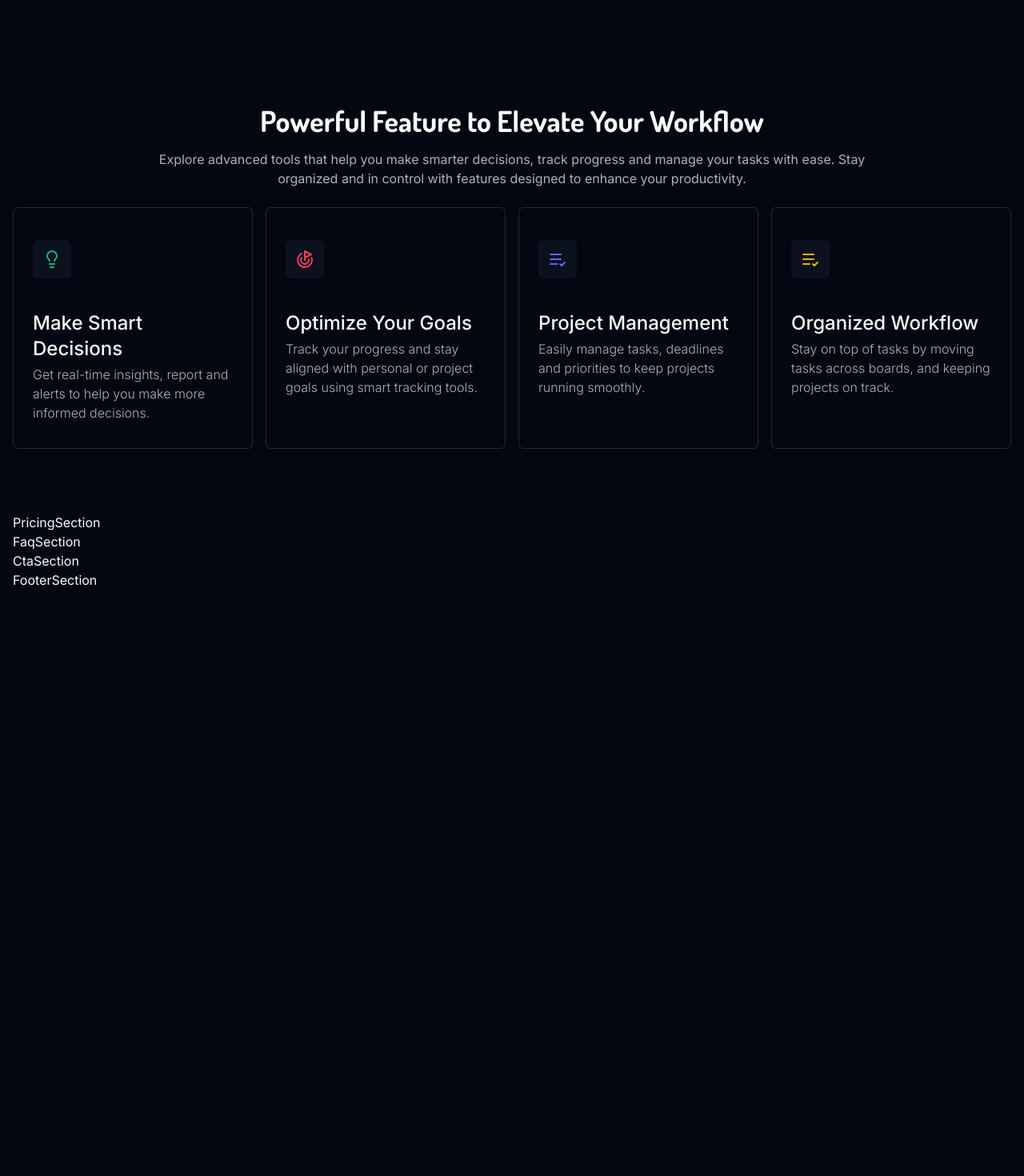
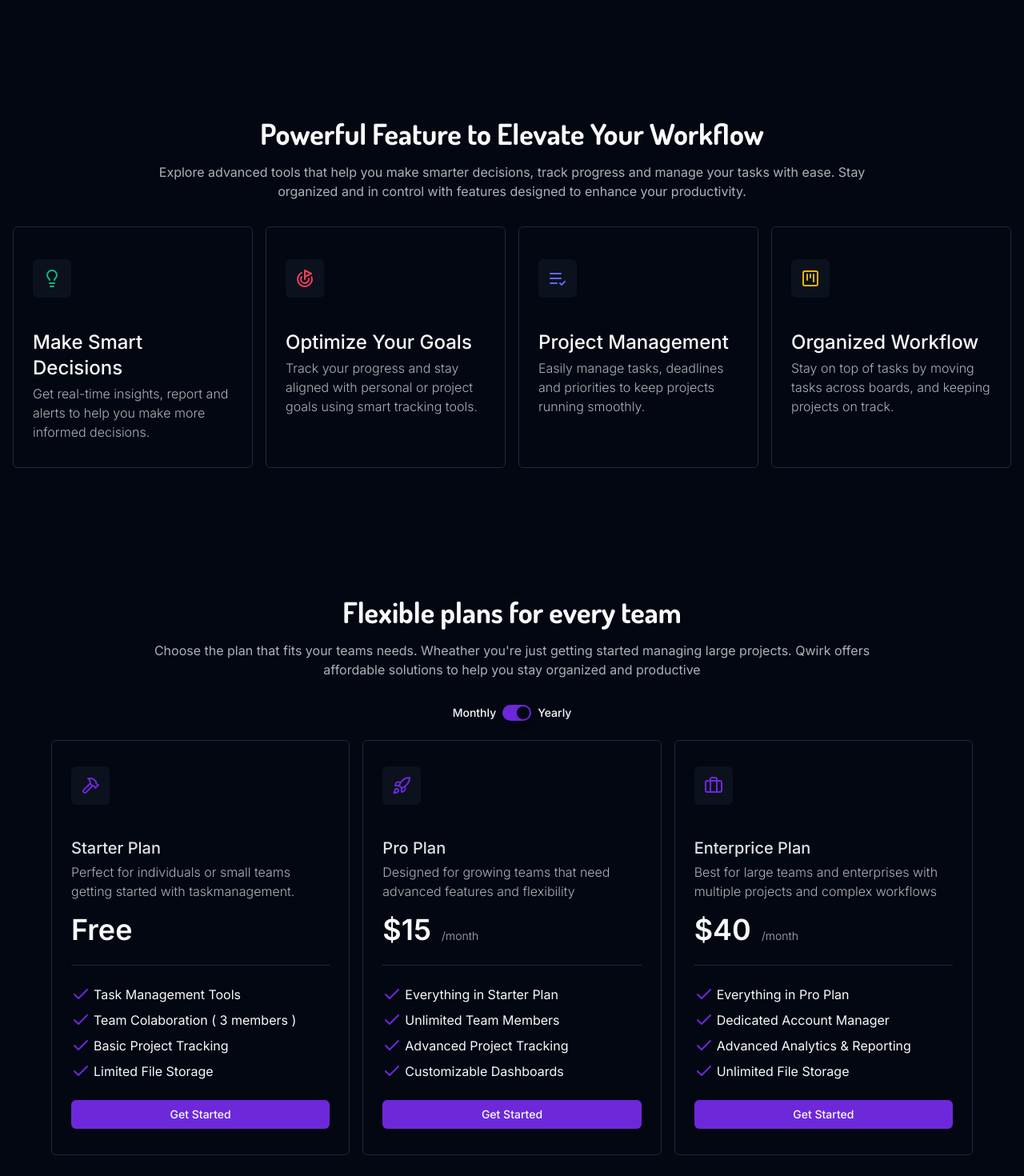
Before and after one commit to Shazzad998/qwirk-landing-page, a Next.js app: page / in a window 1280 px wide. Shown: the part 2140-3610 px from the top of the page at 80% size. Before the commit the page ends 2885 px from the top, so only its background shows below. Built offline with nearby package versions, Linux system fonts and the light colour scheme.

Commit message:
Pricing Section Design

```diff
--- /dev/null
+++ b/components/PricingCard.tsx
@@ -0,0 +1,72 @@
+import React, { ReactNode } from "react";
+import { Button } from "./ui/button";
+import { Check } from "lucide-react";
+
+export type PricingCardProps = {
+  icon: ReactNode;
+  title: string;
+  text: string;
+  price: string;
+  priceYearly: string;
+  yearly?: boolean;
+  features: string[];
+  buttonText: string;
+  monthly?: boolean;
+  buttonVariant?:
+    | "ghost"
+    | "default"
+    | "destructive"
+    | "outline"
+    | "link"
+    | "secondary";
+};
+
+const PricingCard = ({
+  icon,
+  title,
+  text,
+  price,
+  priceYearly,
+  features,
+  buttonText,
+  buttonVariant,
+  monthly,
+  yearly,
+}: PricingCardProps) => {
+  return (
+    <div className=" border border-border rounded-md px-4 py-6 md:px-6 md:py-8 text-sm md:text-base group transition-color ease-in duration-200 group hover:border-primary/40 hover:bg-primary/5">
+      <div className=" border-b border-border pb-6 mb-6">
+        <div className=" w-12 h-12 flex items-center justify-center bg-muted/30 rounded-md mb-10 text-primary group-hover:bg-muted/70 transition-color ease-in duration-200">
+          {icon}
+        </div>
+
+        <h4 className=" text-lg md:text-xl font-medium mb-1 text-foreground/90">
+          {title}
+        </h4>
+        <p className=" font-light text-foreground/70 mb-4">{text}</p>
+        <h3 className=" text-3xl md:text-4xl font-semibold">
+          {yearly ? priceYearly : price}{" "}
+          {monthly && (
+            <span className=" pl-1 text-sm font-light text-foreground/70">
+              /month
+            </span>
+          )}
+        </h3>
+      </div>
+      <div className=" flex flex-col gap-2 mb-6">
+        {features.map((feature, index) => (
+          <div className=" flex items-center gap-1 flex-wrap" key={index}>
+            <Check className=" text-primary" />
+            <span> {feature}</span>
+          </div>
+        ))}
+      </div>
+      <Button variant={buttonVariant} className=" w-full">
+        {" "}
+        {buttonText}
+      </Button>
+    </div>
+  );
+};
+
+export default PricingCard;
--- /dev/null
+++ b/components/SectionHeader.tsx
@@ -0,0 +1,48 @@
+import { cn } from "@/lib/utils";
+import React from "react";
+
+type SectionHeaderProps = {
+  className?: string;
+  headerText: string;
+  headerClass?: string;
+  subHeaderText?: string;
+  subHeaderClass?: string;
+};
+
+const SectionHeader = ({
+  className,
+  headerText,
+  headerClass,
+  subHeaderText,
+  subHeaderClass,
+}: SectionHeaderProps) => {
+  return (
+    <div
+      className={cn(
+        "space-y-2 md:space-y-4 max-w-4xl mx-auto text-center mb-6 md:mb-8",
+        className
+      )}
+    >
+      <h2
+        className={cn(
+          "text-3xl lg:text-4xl 2xl:text-5xl font-dosis font-bold",
+          headerClass
+        )}
+      >
+        {headerText}
+      </h2>
+      {subHeaderText && (
+        <p
+          className={cn(
+            "text-sm lg:text-base text-foreground/70",
+            subHeaderClass
+          )}
+        >
+          {subHeaderText}
+        </p>
+      )}
+    </div>
+  );
+};
+
+export default SectionHeader;
--- /dev/null
+++ b/components/SectionWrapper.tsx
@@ -0,0 +1,17 @@
+import { cn } from '@/lib/utils';
+import { ReactNode } from 'react'
+
+type SectionWrapperProps = {
+    className?:string;
+    children:ReactNode
+}
+
+const SectionWrapper = ({className, children}: SectionWrapperProps) => {
+  return (
+    <section className={cn("py-8 md:py-12 lg:py-16 xl:py-20", className)}>
+        {children}
+    </section>
+  )
+}
+
+export default SectionWrapper
--- a/components/sections/FeatureSection.tsx
+++ b/components/sections/FeatureSection.tsx
@@ -1,20 +1,24 @@
-import { GoalIcon, LightbulbIcon, ListCheck } from "lucide-react";
+import {
+  GoalIcon,
+  LightbulbIcon,
+  ListCheck,
+  SquareKanbanIcon,
+} from "lucide-react";
+import SectionHeader from "../SectionHeader";
+import SectionWrapper from "../SectionWrapper";
 
 type FeatureSectionProps = {};
 
 const FeatureSection = (props: FeatureSectionProps) => {
   return (
-    <section className="py-8 md:py-12 lg:py-16 xl:py-20 space-y-6">
-      <div className="space-y-2 md:space-y-4 max-w-4xl mx-auto text-center">
-        <h2 className="text-3xl lg:text-4xl 2xl:text-5xl font-dosis font-bold">
-          Powerful Feature to Elevate Your Workflow
-        </h2>
-        <p className="text-sm lg:text-base text-foreground/70">
-          Explore advanced tools that help you make smarter decisions, track
+    <SectionWrapper>
+      <SectionHeader
+        headerText="Powerful Feature to Elevate Your Workflow"
+        subHeaderText="Explore advanced tools that help you make smarter decisions, track
           progress and manage your tasks with ease. Stay organized and in
-          control with features designed to enhance your productivity.
-        </p>
-      </div>
+          control with features designed to enhance your productivity."
+      />
+
       <div className=" grid sm:grid-cols-2 md:grid-cols-3 lg:grid-cols-4 gap-4 max-w-7xl mx-auto">
         <div className="px-6 pb-8 pt-10 border border-border rounded-md transition-color ease-in duration-200 group hover:border-emerald-500/40 hover:bg-emerald-800/10">
           <div className=" w-12 h-12 flex items-center justify-center bg-muted/30 rounded-md mb-10 text-emerald-500 group-hover:bg-muted/70 transition-color ease-in duration-200">
@@ -51,16 +55,16 @@ const FeatureSection = (props: FeatureSectionProps) => {
 
         <div className="px-6 pb-8 pt-10 border border-border rounded-md transition-color ease-in duration-200 group hover:border-yellow-500/40 hover:bg-yellow-800/10">
           <div className=" w-12 h-12 flex items-center justify-center bg-muted/30 rounded-md mb-10 text-yellow-500 group-hover:bg-muted/70 transition-color ease-in duration-200">
-            <ListCheck className=" w-6 h-6" />
+            <SquareKanbanIcon className=" w-6 h-6" />
           </div>
           <h3 className="text-2xl font-medium mb-1">Organized Workflow</h3>
           <p className="text-sm lg:text-base text-foreground/70 font-light">
-            Stay on top of tasks by moving tasks
-            across boards, and keeping projects on track.
+            Stay on top of tasks by moving tasks across boards, and keeping
+            projects on track.
           </p>
         </div>
       </div>
-    </section>
+    </SectionWrapper>
   );
 };
 
--- a/components/sections/MarqueSection.tsx
+++ b/components/sections/MarqueSection.tsx
@@ -2,6 +2,7 @@
 import { motion, useMotionValue, useAnimationFrame } from "framer-motion";
 import Image from "next/image";
 import React from "react";
+import SectionWrapper from "../SectionWrapper";
 
 const images = [
   "/images/Beacons.svg",
@@ -49,10 +50,13 @@ const MarqueComponent = ({ direction }: { direction: string }) => {
 
 const MarqueeSection = () => {
   return (
-    <div className="overflow-hidden w-full flex flex-col gap-6 py-8 md:py-12 lg:py-16 xl:py-20">
+
+      <SectionWrapper className="overflow-hidden w-full flex flex-col gap-6">
+
       <MarqueComponent direction="left" />
       <MarqueComponent direction="right" />
-    </div>
+      </SectionWrapper>
+
   );
 };
 
--- a/components/sections/PricingSection.tsx
+++ b/components/sections/PricingSection.tsx
@@ -1,10 +1,95 @@
+'use client'
+import { Briefcase, Check, HammerIcon, Rocket } from "lucide-react";
+import SectionHeader from "../SectionHeader";
+import SectionWrapper from "../SectionWrapper";
+import PricingCard, { PricingCardProps } from "../PricingCard";
+import { Label } from "../ui/label";
+import { Switch } from "../ui/switch";
+import { useState } from "react";
 
-type PricingSectionProps = {}
+type PricingSectionProps = {};
 
+const pricingPlans: PricingCardProps[] = [
+  {
+    icon: <HammerIcon className="w-6 h-6" />,
+    title: "Starter Plan",
+    text: "Perfect for individuals or small teams getting started with taskmanagement.",
+    price: "Free",
+    priceYearly:"Free",
+    features: [
+      "Task Management Tools",
+      "Team Colaboration ( 3 members )",
+      "Basic Project Tracking",
+      "Limited File Storage",
+    ],
+    buttonText: "Get Started",
+  },
+  {
+    icon: <Rocket className="w-6 h-6" />,
+    title: "Pro Plan",
+    text: "Designed for growing teams that need advanced features and flexibility",
+    price: "$19",
+    priceYearly:"$15",
+    features: [
+      "Everything in Starter Plan",
+      "Unlimited Team Members",
+      "Advanced Project Tracking",
+      "Customizable Dashboards",
+    ],
+    buttonText: "Get Started",
+    monthly: true,
+  },
+  {
+    icon: <Briefcase className="w-6 h-6" />,
+    title: "Enterprice Plan",
+    text: "Best for large teams and enterprises with multiple projects and complex workflows",
+    price: "$49",
+    priceYearly:"$40",
+    features: [
+      "Everything in Pro Plan",
+      "Dedicated Account Manager",
+      "Advanced Analytics & Reporting",
+      "Unlimited File Storage",
+    ],
+    buttonText: "Get Started",
+    monthly: true,
+  },
+];
 const PricingSection = (props: PricingSectionProps) => {
+
+  const [yearly, setYearly] = useState<boolean>(true);
   return (
-    <div>PricingSection</div>
-  )
-}
+    <SectionWrapper>
+      <SectionHeader
+        headerText="Flexible plans for every team"
+        subHeaderText="Choose the plan that fits your teams needs. Wheather you're just getting started managing large projects. Qwirk offers affordable solutions to help you stay organized and productive"
+      />
 
-export default PricingSection
+      <div className="flex items-center space-x-2 justify-center mb-6">
+        <Label htmlFor="airplane-mode">Monthly</Label>
+        <Switch id="airplane-mode" checked={yearly} onCheckedChange={(value) => setYearly(value)} />
+        <Label htmlFor="airplane-mode">Yearly</Label>
+      </div>
+
+      <div className=" grid sm:grid-cols-2 lg:grid-cols-3 gap-4 max-w-6xl mx-auto">
+        {pricingPlans.map((plan, index) => (
+          <PricingCard
+            key={index}
+            icon={plan.icon}
+            title={plan.title}
+            text={plan.text}
+            price={plan.price}
+            priceYearly={plan.priceYearly}
+            features={plan.features}
+            buttonText={plan.buttonText}
+            buttonVariant={plan.buttonVariant}
+            monthly={plan.monthly}
+            yearly={yearly}
+          />
+        ))}
+      </div>
+    </SectionWrapper>
+  );
+};
+
+export default PricingSection;
--- /dev/null
+++ b/components/ui/label.tsx
@@ -0,0 +1,26 @@
+"use client"
+
+import * as React from "react"
+import * as LabelPrimitive from "@radix-ui/react-label"
+import { cva, type VariantProps } from "class-variance-authority"
+
+import { cn } from "@/lib/utils"
+
+const labelVariants = cva(
+  "text-sm font-medium leading-none peer-disabled:cursor-not-allowed peer-disabled:opacity-70"
+)
+
+const Label = React.forwardRef<
+  React.ElementRef<typeof LabelPrimitive.Root>,
+  React.ComponentPropsWithoutRef<typeof LabelPrimitive.Root> &
+    VariantProps<typeof labelVariants>
+>(({ className, ...props }, ref) => (
+  <LabelPrimitive.Root
+    ref={ref}
+    className={cn(labelVariants(), className)}
+    {...props}
+  />
+))
+Label.displayName = LabelPrimitive.Root.displayName
+
+export { Label }
--- /dev/null
+++ b/components/ui/switch.tsx
@@ -0,0 +1,29 @@
+"use client"
+
+import * as React from "react"
+import * as SwitchPrimitives from "@radix-ui/react-switch"
+
+import { cn } from "@/lib/utils"
+
+const Switch = React.forwardRef<
+  React.ElementRef<typeof SwitchPrimitives.Root>,
+  React.ComponentPropsWithoutRef<typeof SwitchPrimitives.Root>
+>(({ className, ...props }, ref) => (
+  <SwitchPrimitives.Root
+    className={cn(
+      "peer inline-flex h-5 w-9 shrink-0 cursor-pointer items-center rounded-full border-2 border-transparent shadow-sm transition-colors focus-visible:outline-none focus-visible:ring-2 focus-visible:ring-ring focus-visible:ring-offset-2 focus-visible:ring-offset-background disabled:cursor-not-allowed disabled:opacity-50 data-[state=checked]:bg-primary data-[state=unchecked]:bg-input",
+      className
+    )}
+    {...props}
+    ref={ref}
+  >
+    <SwitchPrimitives.Thumb
+      className={cn(
+        "pointer-events-none block h-4 w-4 rounded-full bg-background shadow-lg ring-0 transition-transform data-[state=checked]:translate-x-4 data-[state=unchecked]:translate-x-0"
+      )}
+    />
+  </SwitchPrimitives.Root>
+))
+Switch.displayName = SwitchPrimitives.Root.displayName
+
+export { Switch }
--- a/package.json
+++ b/package.json
@@ -11,7 +11,9 @@
   "dependencies": {
     "@radix-ui/react-dialog": "^1.1.2",
     "@radix-ui/react-icons": "^1.3.0",
+    "@radix-ui/react-label": "^2.1.0",
     "@radix-ui/react-slot": "^1.1.0",
+    "@radix-ui/react-switch": "^1.1.1",
     "class-variance-authority": "^0.7.0",
     "clsx": "^2.1.1",
     "framer-motion": "^12.0.0-alpha.0",
```
Also changed, not shown: components/sections/AboutProductSection.tsx (+15 -13 lines), 1 other file (tests, documents, lock files or other folders).
